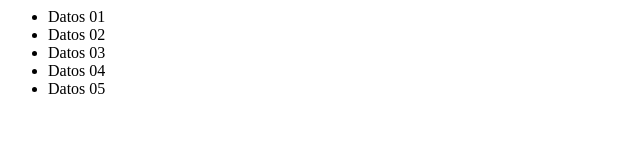
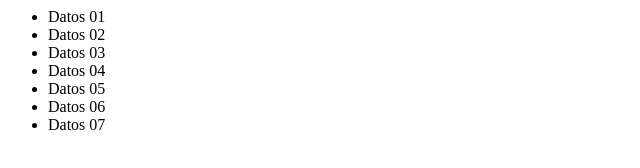
Before and after one commit to Dwardz/RPS, a plain HTML site: page index.html in a window 1280 px wide. Shown: the whole page, without its empty margins (0-640 px from the left). Drawn offline with Linux system fonts and the light colour scheme.

Commit message:
index.html

```diff
--- a/index.html
+++ b/index.html
@@ -11,6 +11,8 @@
   	<li>Datos 03 </li>
   	<li>Datos 04 </li>
     <li>Datos 05 </li>
+    <li>Datos 06 </li>
+    <li>Datos 07 </li>
   </ul>
 
 
```
